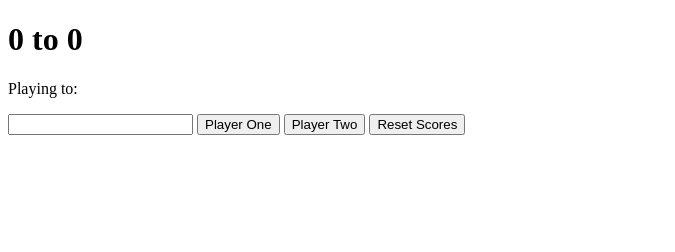
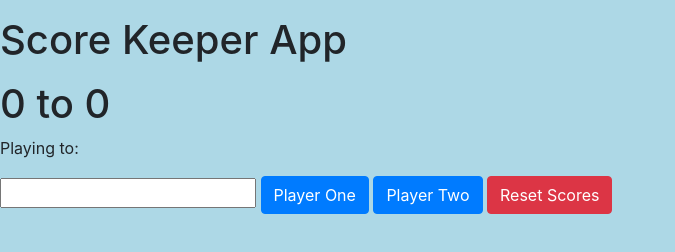
Before and after one commit to Maccauhuru/Score-Keeper-App, a plain HTML site: page index.html in a window 1280 px wide. Shown: the whole page, without its empty margins (0-675 px from the left). Drawn offline with nearby package versions, Linux system fonts and the light colour scheme.

Commit message:
edited css,bootstrap styles

```diff
--- a/index.html
+++ b/index.html
@@ -1,16 +1,28 @@
 <!DOCTYPE html>
 <html>
+
 <head>
 	<title>Game Score Keeper</title>
+	<link rel="stylesheet" href="https://cdnjs.cloudflare.com/ajax/libs/twitter-bootstrap/4.0.0-beta.2/css/bootstrap.css">
 </head>
 <link rel="stylesheet" type="text/css" href="scorekeeper.css">
+
 <body>
-	<h1><span id="p1Display">0</span> to <span id="p2Display">0</span></h1>
-	<p>Playing to:<span id="numPlays"></span></p>
+	<p>
+		<h1>Score Keeper App</h1>
+	</p>
+	<h1>
+		<span id="p1Display">0</span> to
+		<span id="p2Display">0</span>
+	</h1>
+	<p>Playing to:
+		<span id="numPlays"></span>
+	</p>
 	<input type="number" id="gameScore" value="">
-	<button id="p1">Player One</button>
-	<button id="p2">Player Two</button>
-	<button id="reset">Reset Scores</button>
-<script type="text/javascript" src="score.js"></script>
+	<button id="p1" class="btn btn-primary">Player One</button>
+	<button id="p2" class="btn btn-primary"> Player Two</button>
+	<button id="reset" class="btn btn-danger">Reset Scores</button>
+	<script type="text/javascript" src="score.js"></script>
 </body>
+
 </html>
--- a/scorekeeper.css
+++ b/scorekeeper.css
@@ -1,3 +1,7 @@
 .winner {
     color: green;
 }
+
+body {
+    background-color: lightblue;
+}
```
